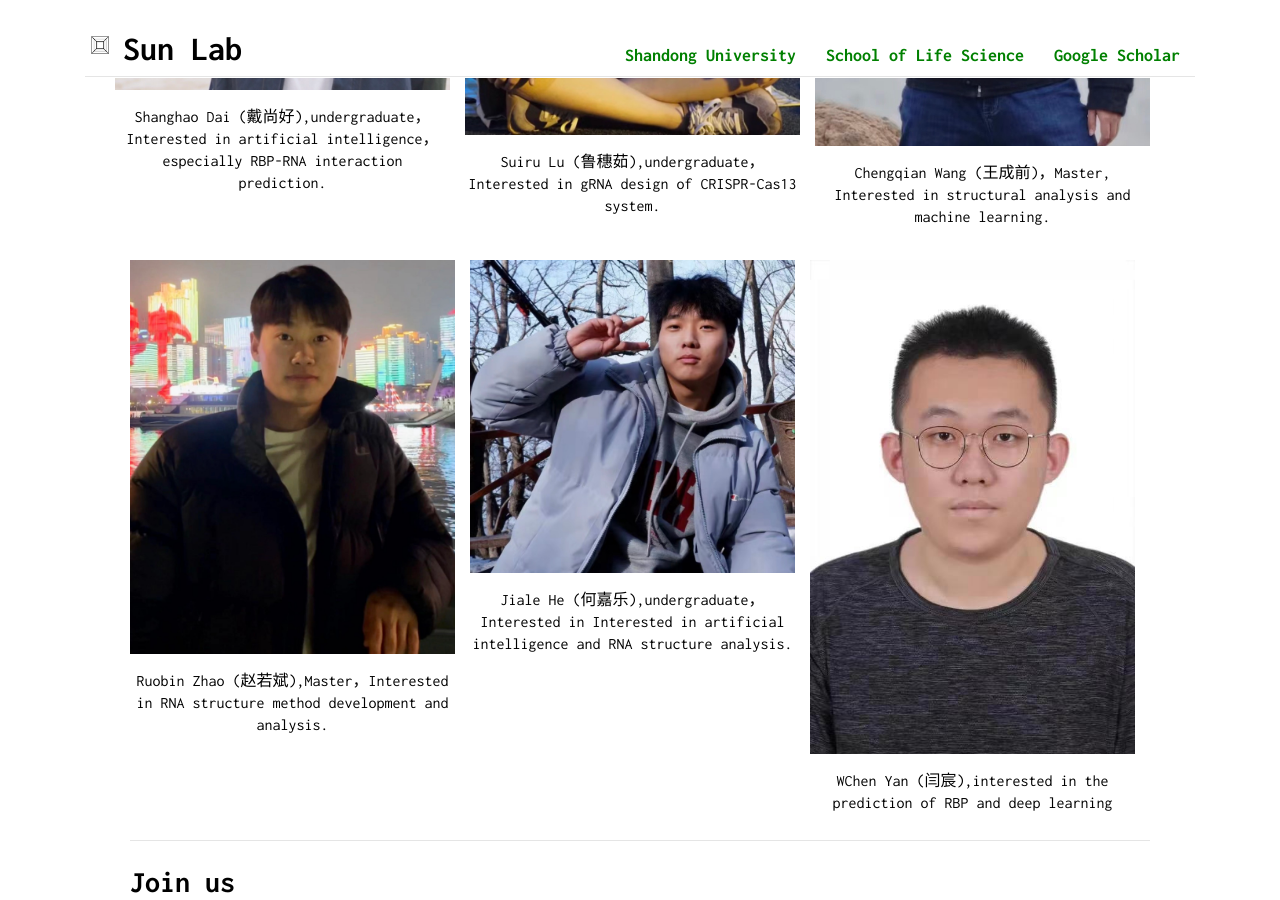
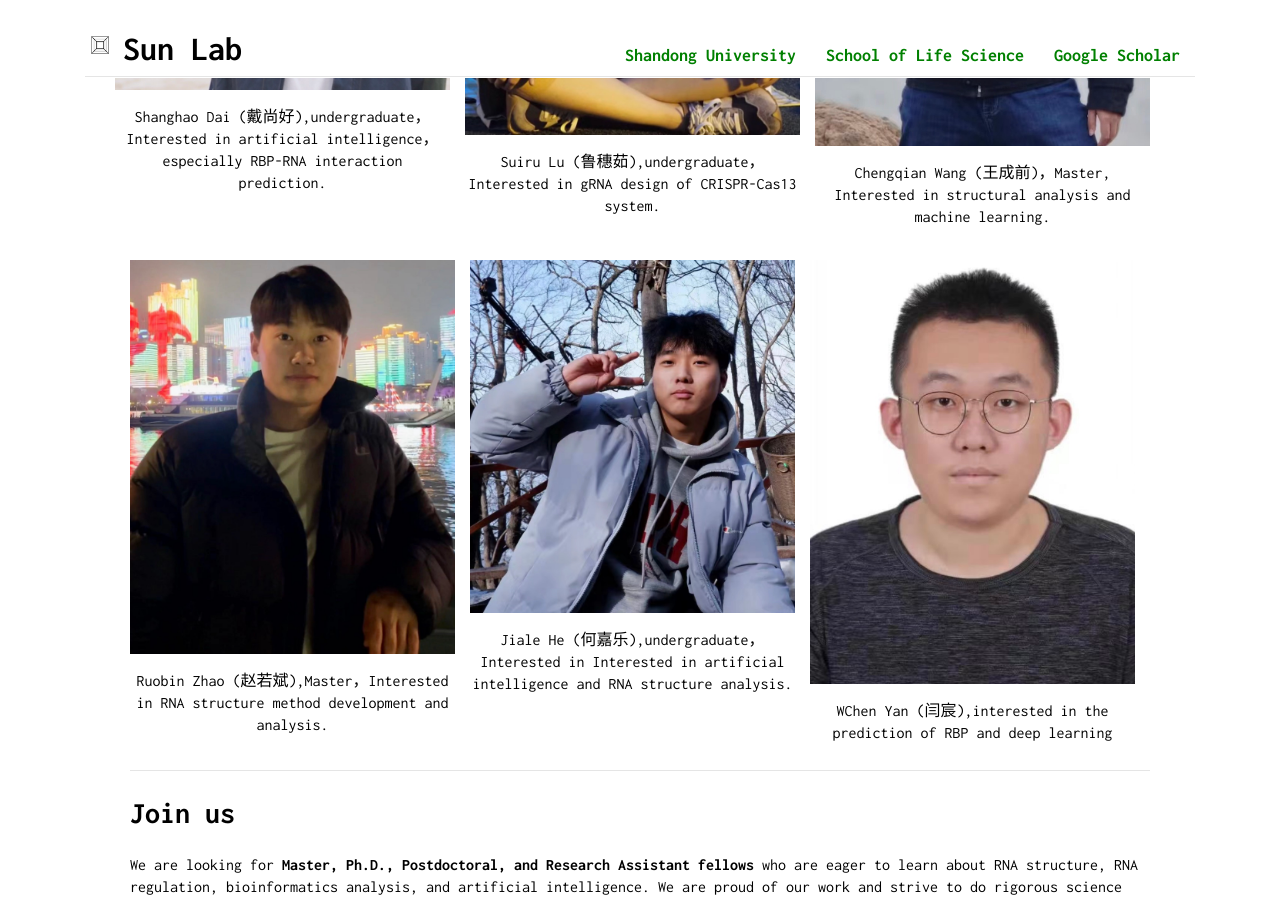
Before and after one commit to sunlei0227/sunlei0227.github.io, a Jekyll site: the page index.html, which Jekyll copies as it is, in a window 1280 px wide and 900 px high, scrolled down 5635 px. Built offline with Jekyll 4.4.1, drawn with Linux system fonts in a browser that asks for light colours; comment, search, counter and statistics services are not loaded.

Commit message:
Update index.html

```diff
--- a/index.html
+++ b/index.html
@@ -578,7 +578,7 @@
                         <p></p>
                         <div class="row">
                             <div class="col-md-12 col-sm-12 col-xs-12" style="padding-left: 0">
-                                <img alt="Jiale He (何嘉乐)" title="Jiale He (何嘉乐)" id="display-picture" src="static/img/hejiale.jpg" />
+                                <img alt="Jiale He (何嘉乐)" title="Jiale He (何嘉乐)" id="display-picture" src="static/img/hejiale2.jpg" />
                             </div>
                             <div class="col-md-12 col-sm-12 col-xs-12" style="padding-left: 0; text-align: center">
                                 <p>Jiale He (何嘉乐),undergraduate，Interested in Interested in artificial intelligence and RNA structure analysis.
@@ -591,7 +591,7 @@
                         <p></p>
                         <div class="row">
                             <div class="col-md-12 col-sm-12 col-xs-12" style="padding-left: 0">
-                                <img alt="Chen Yan (闫宸)" title="Chen Yan (闫宸)" id="display-picture" src="static/img/yanchen.jpg" />
+                                <img alt="Chen Yan (闫宸)" title="Chen Yan (闫宸)" id="display-picture" src="static/img/yanchen2.jpg" />
                             </div>
                             <div class="col-md-12 col-sm-12 col-xs-12" style="padding-left: 0; text-align: center">
                                 <p>WChen Yan (闫宸),interested in the prediction of RBP and deep learning
```
